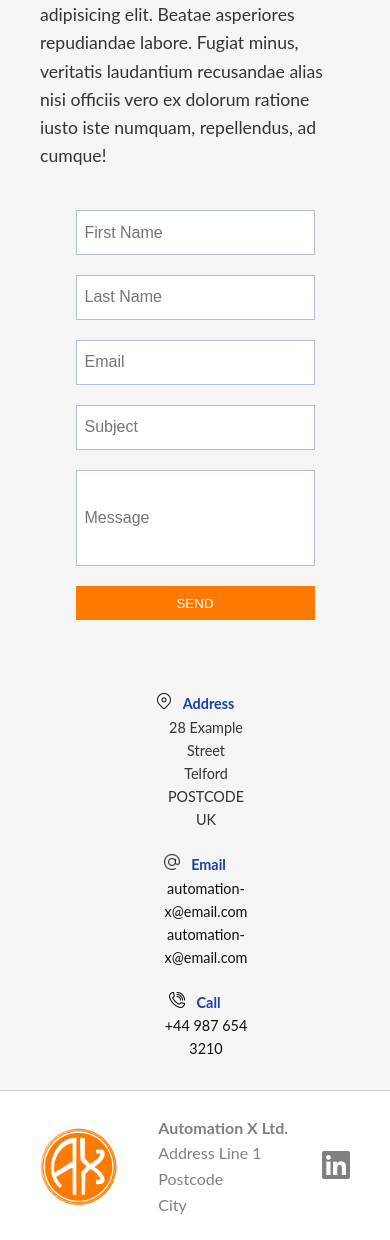
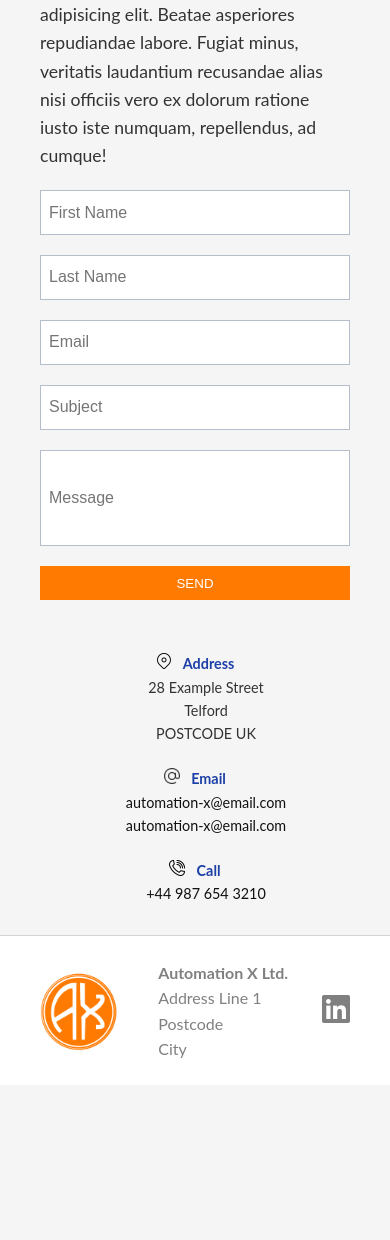
Before and after one commit to nemetht91/Automation-X, a Python web app: template templates/contact.html in a window 390 px wide. Shown: the part 178-1418 px from the top of the page. After the commit the page ends 1236 px from the top, so only its background shows below. Run offline with Jinja, Linux system fonts and the light colour scheme; the template is opened without the code that fills it, so the values that code supplies are empty.

Commit message:
Fix styling issues for contact page on mobile view

```diff
--- a/static/css/style.css
+++ b/static/css/style.css
@@ -482,7 +482,6 @@ footer a{
         gap: 0px;
         display: flex;
         flex-direction: column;
-
      }
 
      .contact .details{
@@ -491,16 +490,16 @@ footer a{
         align-items: center;
         text-align: center;
         gap: 20px;
+        margin: 30px 10px;
+
     }
 
 
-
-
     .contact .form{
-        width: 90%;
+        width: 100%;
         grid-template-columns: 1fr;
-        margin: 20px;
-
+        margin: 0;
+        padding: 20px 0px;
       }
 
       .contact .form input[name="message"]{
@@ -509,7 +508,6 @@ footer a{
 
       .contact .form input[type="submit"]{
         grid-column: span 1;
-
       }
 
 
```
